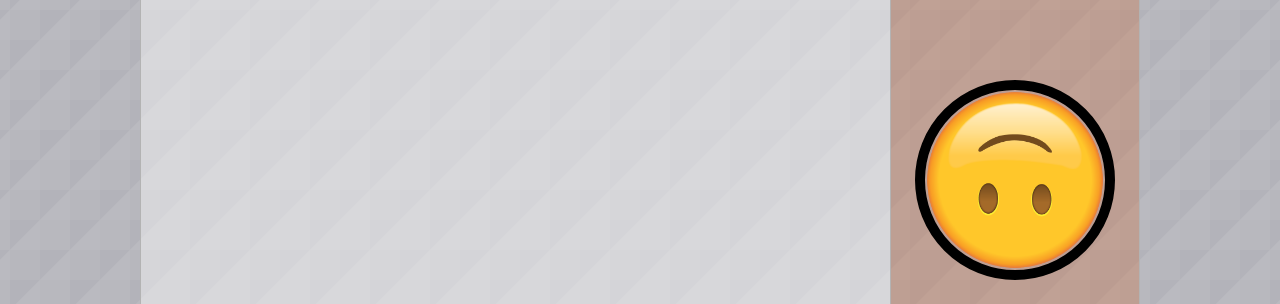
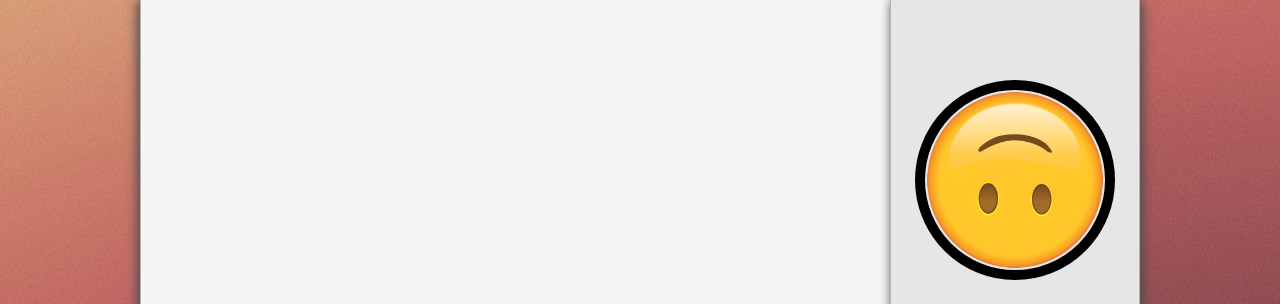
Before and after one commit to EsmeraldaQuintana/webpageLanding, a website built with webpack: page public/index.template.html in a window 1280 px wide. Shown: the top 304 px of the page. Built offline with nearby package versions, Linux system fonts and the light colour scheme; what page would draw is missing.

Commit message:
finish wallpaper for now...

```diff
--- a/src/main.css
+++ b/src/main.css
@@ -38,7 +38,7 @@
 }
 
 .parallax {
-    background-image: url('./img/triangular.png');
+    background-image: url('./img/wallpaper.jpg');
     background-attachment: fixed;
     background-position: center;
     background-repeat: repeat;
--- a/src/shell/shell.css
+++ b/src/shell/shell.css
@@ -8,17 +8,18 @@
 }
 
 .Shell__contents {
-    background-color: hsla(0, 0%, 96%, .5);
+    background-color: hsla(0, 0%, 96%, 1);
     border-left: 1px solid hsl(0, 0%, 70%);
     max-width: 750px;
     min-height: 100vh;
     height: auto;
     margin: 0;
     padding: 50px;
+    box-shadow: -2px 2px 10px 1px hsl(0, 0%, 30%);
 }
 
 .Shell__sidebar {
-    background-color: hsla(20, 60%, 50%, .3);
+    background-color: hsla(25, 0%, 90%, 1);
     border-left: 1px solid hsl(0, 0%, 70%);
     border-right: 1px solid hsl(0, 0%, 70%);
     padding: 0;
@@ -31,6 +32,7 @@
     right: calc(50% - 500px);
     top: 0;
     bottom: 0;
+    box-shadow: 2px 2px 10px 1px hsl(0, 0%, 30%);
 }
 
 .Shell__header {
```
Also changed, not shown: src/img/wallpaper.jpg (added), src/img/wood_pattern.png (added).
